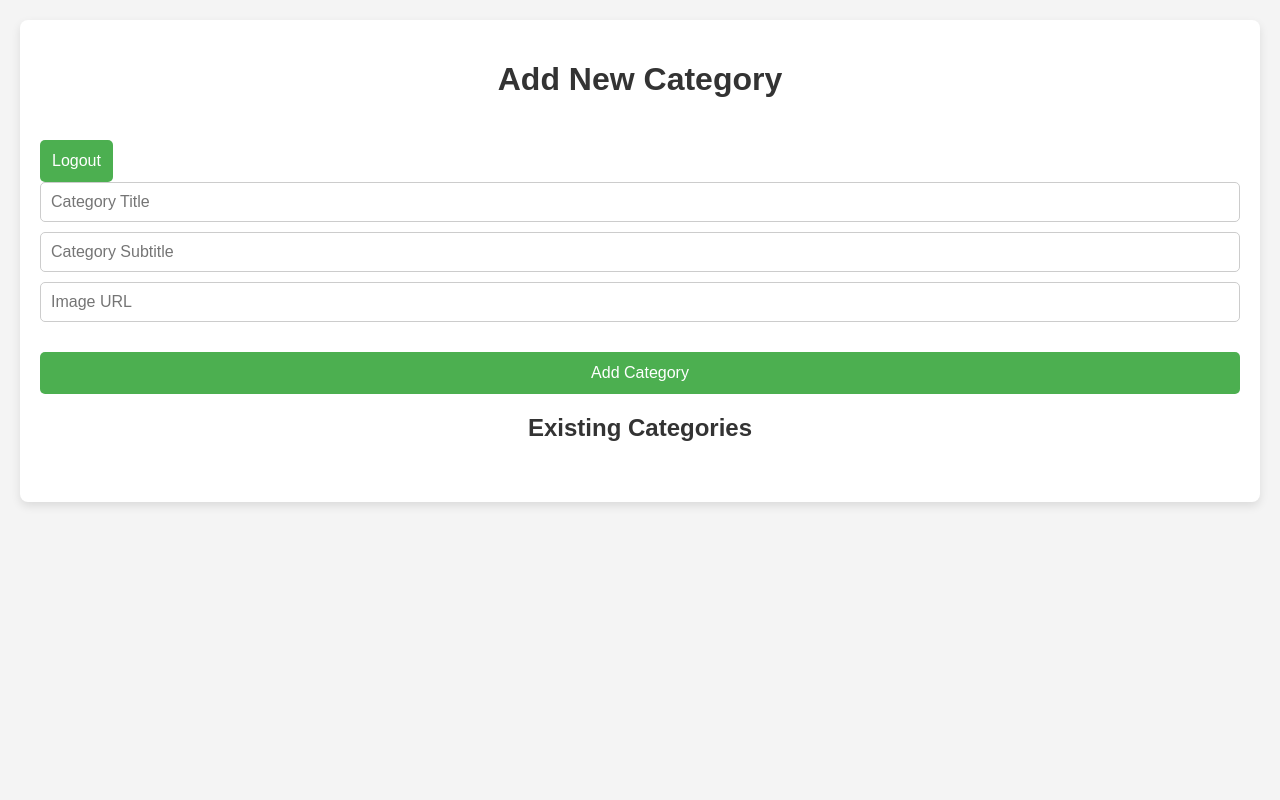
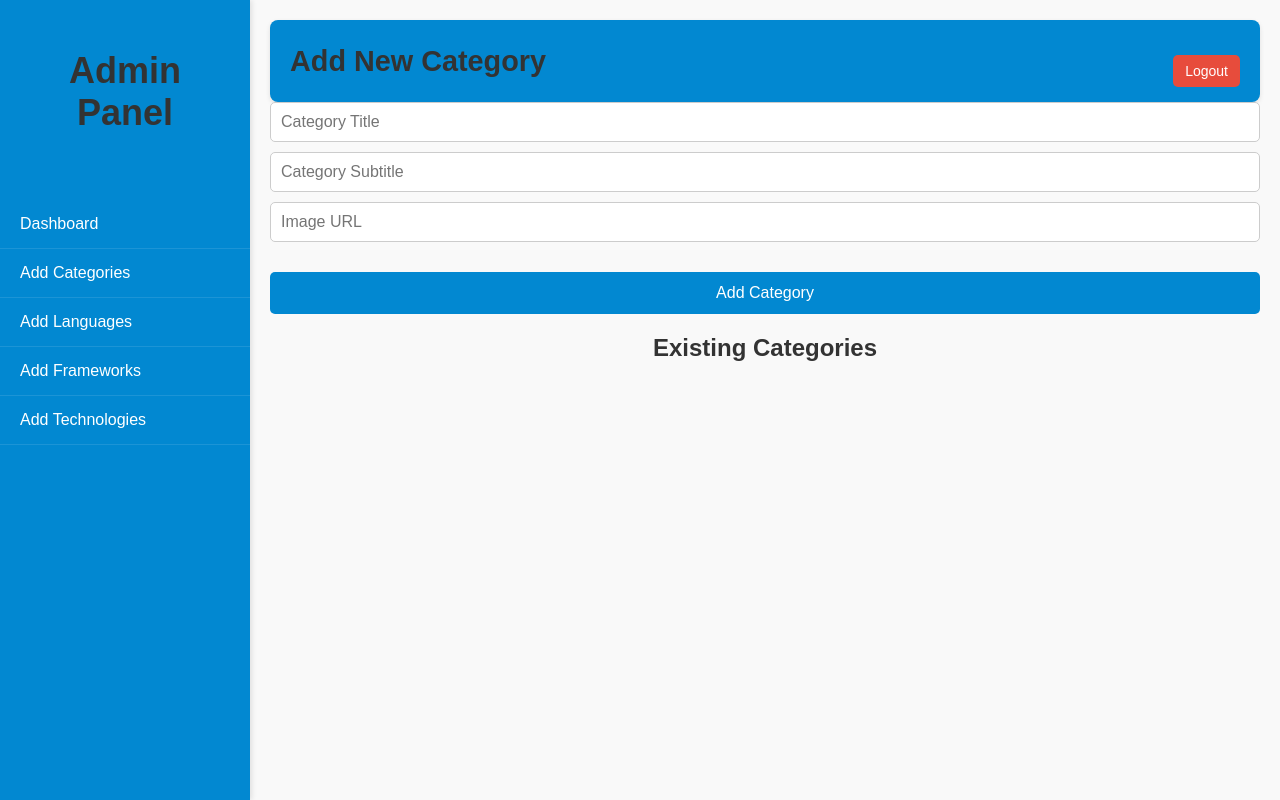
Before and after one commit to sanket113/PluteITAdminPanel, a plain HTML site: page html/add-category.html in a window 1280 px wide. Drawn offline with Linux system fonts and the light colour scheme; no server answers.

Commit message:
Side panel and UI changes

```diff
--- a/css/style.css
+++ b/css/style.css
@@ -45,15 +45,12 @@
     box-shadow: 0px 0px 5px rgba(72, 196, 72, 0.5);
   }
 
-
-
-
-/* General styles */
+ /* General styles */
 body {
     font-family: Arial, sans-serif;
     margin: 0;
     padding: 0;
-    background-color: #f4f4f4;
+    background-color: #f9f9f9;
 }
 
 .container {
@@ -69,6 +66,104 @@ h1,
 h2 {
     text-align: center;
     color: #333;
+}
+
+/* Sidebar Styles */
+.sidebar {
+    width: 250px;
+    background-color: #0288d1; /* Cyan color */
+    color: #fff;
+    position: fixed;
+    height: 100%;
+    overflow-y: auto;
+    box-shadow: 2px 0 5px rgba(0, 0, 0, 0.1);
+    transition: all 0.3s ease;
+}
+
+.sidebar-header {
+    text-align: center;
+    padding: 20px;
+    font-size: 1.5rem;
+    font-weight: bold;
+    background-color: #0288d1; /* Darker cyan */
+    color: #fff;
+}
+
+.sidebar-menu {
+    list-style: none;
+    padding: 0;
+}
+
+.sidebar-menu li {
+    padding: 15px 20px;
+    border-bottom: 1px solid rgba(255, 255, 255, 0.1);
+}
+
+.sidebar-menu li a {
+    text-decoration: none;
+    color: #fff;
+    display: block;
+    font-size: 16px;
+    transition: color 0.3s;
+}
+
+.sidebar-menu li a:hover {
+    background-color: #0288d1;
+    color: #e0f7fa; /* Lighter cyan */
+    padding-left: 25px;
+    transition: all 0.3s;
+}
+
+/* Dashboard Container */
+.dashboard-container {
+    display: flex;
+}
+
+.main-content {
+    margin-left: 250px; /* Same as the sidebar width */
+    padding: 20px;
+    flex-grow: 1;
+    background-color: #f9f9f9;
+    transition: all 0.3s ease;
+}
+
+/* Admin Header */
+.admin-header {
+    background-color: #0288d1; /* Blue color */
+    color: white;
+    padding: 15px 20px;
+    display: flex;
+    justify-content: space-between;
+    align-items: center;
+    border-radius: 8px;
+    box-shadow: 0 2px 5px rgba(0, 0, 0, 0.1);
+}
+
+.admin-header .header-title h1 {
+    font-size: 1.8rem;
+    margin: 0;
+}
+
+.admin-header .logout-btn {
+    background-color: #e74c3c;
+    padding: 8px 12px;
+    border: none;
+    border-radius: 5px;
+    cursor: pointer;
+    font-size: 14px;
+    transition: background-color 0.3s;
+}
+
+.admin-header .logout-btn:hover {
+    background-color: #c0392b;
+}
+
+/* Preview Section */
+.dashboard-preview {
+    padding: 20px;
+    background-color: white;
+    border-radius: 8px;
+    box-shadow: 0px 4px 10px rgba(0, 0, 0, 0.1);
 }
 
 /* Form Styles */
@@ -88,17 +183,18 @@ input[type="url"] {
 }
 
 button {
-    background-color: #4CAF50;
+    background-color: #0288d1;
     color: white;
     padding: 12px;
     border: none;
     border-radius: 5px;
     cursor: pointer;
     font-size: 16px;
+    transition: background-color 0.3s;
 }
 
 button:hover {
-    background-color: #45a049;
+    background-color: #026aa7;
 }
 
 /* Grid Styles */
--- a/html/add-category.html
+++ b/html/add-category.html
@@ -7,11 +7,21 @@
     <link rel="stylesheet" href="../css/style.css" />
   </head>
   <body>
-    <div class="container">
-      <header>
+    <div class="dashboard-container">
+      <!-- Sidebar Placeholder -->
+      <div id="sidebar-container"></div>
+
+      <!-- Main Content -->
+      <div class="main-content">
+        <header class="admin-header">
+          <div class="header-title">
             <h1>Add New Category</h1>
+          </div>
+          <div class="header-profile">
             <button id="logout-button" class="logout-btn">Logout</button>
+          </div>
         </header>
+
         <form id="add-category-form">
           <input
             type="text"
@@ -33,10 +43,13 @@
           />
           <button type="submit">Add Category</button>
         </form>
+
         <h2>Existing Categories</h2>
         <div id="category-grid" class="grid-container"></div>
       </div>
+    </div>
 
+    <script type="module" src="../js/common.js"></script>
     <script type="module" src="../js/add-category.js"></script>
   </body>
 </html>
--- /dev/null
+++ b/html/sidebar.html
@@ -0,0 +1,12 @@
+<aside class="sidebar">
+    <div class="sidebar-header">
+      <h2>Admin Panel</h2>
+    </div>
+    <ul class="sidebar-menu">
+      <li><a href="dashboard.html">Dashboard</a></li>
+      <li><a href="add-category.html">Add Categories</a></li>
+      <li><a href="add-language.html">Add Languages</a></li>
+      <li><a href="add-framework.html">Add Frameworks</a></li>
+      <li><a href="add-technology.html">Add Technologies</a></li>
+    </ul>
+  </aside>
--- /dev/null
+++ b/js/common.js
@@ -0,0 +1,12 @@
+// Dynamically load the sidebar
+document.addEventListener("DOMContentLoaded", () => {
+    const sidebarContainer = document.getElementById("sidebar-container");
+    fetch("sidebar.html")
+      .then((response) => response.text())
+      .then((html) => {
+        sidebarContainer.innerHTML = html;
+      })
+      .catch((error) => {
+        console.error("Error loading sidebar:", error);
+      });
+  });
--- a/js/login.js
+++ b/js/login.js
@@ -15,7 +15,7 @@ loginForm.addEventListener('submit', async (e) => {
 
   try {
     await signInWithEmailAndPassword(auth, email, password);
-    window.location.href = '../html/add-category.html'; // Redirect on successful login
+    window.location.href = '../html/dashboard.html'; // Redirect on successful login
   } catch (error) {
     alert("Login failed: " + error.message); // Error message if login fails
   }
```
Also changed, not shown: html/dashboard.html (added, +36 -0 lines), js/dashboard.js (added, +57 -0 lines), html/add-framework.html (added), html/add-language.html (added), html/add-technology.html (added), 1 other file. Lines whose indentation alone changed are shown as unchanged.
